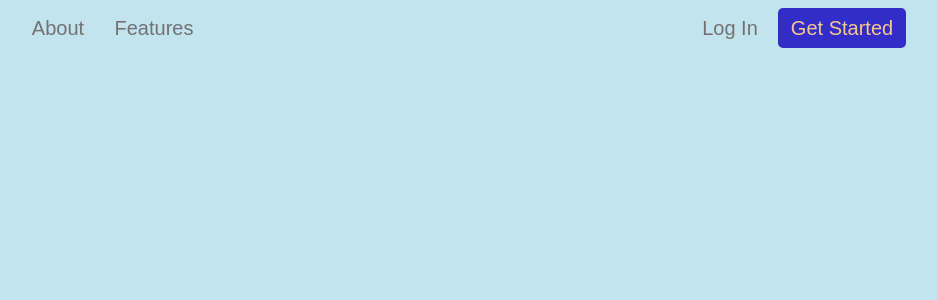
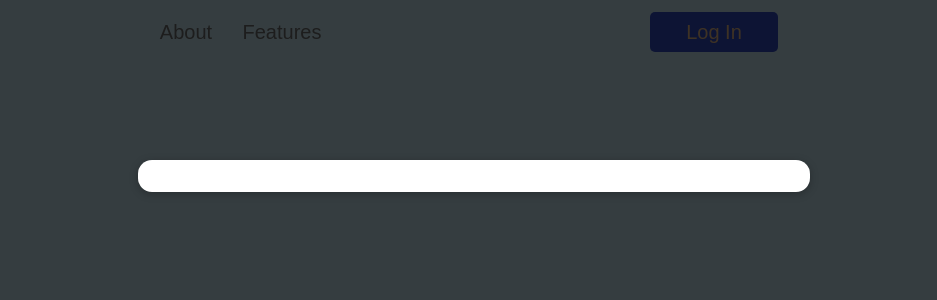
Before and after one commit to JimmyTran48/GIt-r-Done, a React app: page / in a window 1280 px wide. Shown: the top 300 px of the page, without its empty margins (182-1119 px from the left). Built offline with nearby package versions, Linux system fonts and the light colour scheme.

Commit message:
added login modal

```diff
--- a/client/App.js
+++ b/client/App.js
@@ -1,8 +1,30 @@
-import React from 'react';
+import React, { useState } from 'react';
+
+//  importing children
 import NavBar from './src/components/navbar/NavBar';
 
+//  importing utils
+import LoginModal from './src/components/layout/LoginModal';
+
 const App = () => {
-  return <NavBar />;
+  const [loggingIn, setLoggingIn] = useState(true);
+
+  return (
+    <React.Fragment>
+      {loggingIn && (
+        <LoginModal
+          onClose={() => {
+            setLoggingIn(false);
+          }}
+        />
+      )}
+      <NavBar
+        login={() => {
+          setLoggingIn(true);
+        }}
+      />
+    </React.Fragment>
+  );
 };
 
 export default App;
--- a/client/src/assests/colors.scss
+++ b/client/src/assests/colors.scss
@@ -1,6 +1,6 @@
-$navy: #322dc8;
+$navy: #3251cf;
 $brightNavy: #1874d2;
-$lightBlue: #c2e4ef;
+$lightBlue: #d4f4ff;
 $peach: #f8c690;
 
 $gray: #727272;
--- /dev/null
+++ b/client/src/components/UI/Modal.js
@@ -0,0 +1,35 @@
+import React, { Fragment } from 'react';
+import ReactDOM from 'react-dom';
+
+import classes from './Modal.module.scss';
+
+const Backdrop = (props) => {
+  return <div className={classes.backdrop} onClick={props.onClose} />;
+};
+
+const ModalOverlay = (props) => {
+  return (
+    <div className={classes.modal}>
+      <div className={classes.content}>{props.children}</div>
+    </div>
+  );
+};
+
+const portalElement = document.getElementById('overlays');
+
+const Modal = (props) => {
+  return (
+    <Fragment>
+      {ReactDOM.createPortal(
+        <Backdrop onClose={props.onClose} />,
+        portalElement
+      )}
+      {ReactDOM.createPortal(
+        <ModalOverlay>{props.children}</ModalOverlay>,
+        portalElement
+      )}
+    </Fragment>
+  );
+};
+
+export default Modal;
--- /dev/null
+++ b/client/src/components/UI/Modal.module.scss
@@ -0,0 +1,40 @@
+.backdrop {
+  position: fixed;
+  top: 0;
+  left: 0;
+  width: 100%;
+  height: 100vh;
+  z-index: 20;
+  background-color: rgba(0, 0, 0, 0.75);
+}
+
+.modal {
+  position: fixed;
+  top: 20vh;
+  left: 5%;
+  width: 90%;
+  background-color: white;
+  padding: 1rem;
+  border-radius: 14px;
+  box-shadow: 0 2px 8px rgba(0, 0, 0, 0.25);
+  z-index: 30;
+  animation: slide-down 300ms ease-out forwards;
+}
+
+@media (min-width: 768px) {
+  .modal {
+    width: 40rem;
+    left: calc(50% - 20rem);
+  }
+}
+
+@keyframes slide-down {
+  from {
+    opacity: 0;
+    transform: translateY(-3rem);
+  }
+  to {
+    opacity: 1;
+    transform: translateY(0);
+  }
+}
--- /dev/null
+++ b/client/src/components/forms/LoginForm.js
@@ -0,0 +1,5 @@
+import React from 'react';
+
+const LoginForm = (props) => { };
+
+export default LoginForm;
--- /dev/null
+++ b/client/src/components/layout/LoginModal.js
@@ -0,0 +1,12 @@
+import React from 'react';
+
+//  importing children
+import LoginForm from '../forms/LoginForm';
+//  importing utils
+import Modal from '../UI/Modal';
+
+const LoginModal = (props) => {
+  return <Modal onClose={props.onClose}></Modal>;
+};
+
+export default LoginModal;
--- a/client/src/components/navbar/NavBar.js
+++ b/client/src/components/navbar/NavBar.js
@@ -13,8 +13,9 @@ const NavBar = (props) => {
         <Button className={classes.button}>Features</Button>
       </div>
       <div>
-        <Button className={classes.button}>Log In</Button>
-        <Button className={classes.start}>Get Started</Button>
+        <Button className={classes.start} onClick={props.login}>
+          Log In
+        </Button>
       </div>
     </nav>
   );
--- a/client/src/components/navbar/NavBar.module.scss
+++ b/client/src/components/navbar/NavBar.module.scss
@@ -1,15 +1,16 @@
 @import '../../assests/colors.scss';
 
 .nav {
-  width: 70%;
+  width: 100%;
   height: 3.5rem;
 
-  margin: 0 auto;
+  margin: 0.25rem auto;
+
+  background-color: transparent;
 
   display: flex;
   align-items: center;
-  justify-content: space-between;
-
+  justify-content: space-evenly;
 }
 
 .button {
--- a/public/index.html
+++ b/public/index.html
@@ -7,5 +7,6 @@
     <link rel="stylesheet" href="./reset.css" />
     <title>Project Management</title>
   </head>
-  <body id="root"></body>
+  <div id="overlays"></div>
+  <div id="root"></div>
 </html>
--- a/public/reset.css
+++ b/public/reset.css
@@ -124,5 +124,5 @@ table {
 }
 
 body {
-  background-color: #c2e4ef;
+  background-color: #d4f4ff;
 }
```
Also changed, not shown: client/src/components/forms/LoginForm.scss (added).
